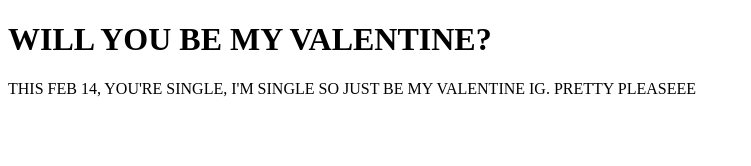
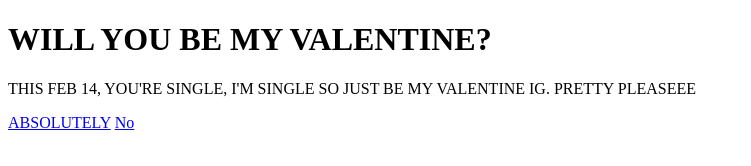
Before and after one commit to Amirthaaaaaa/VALENTINES-DAY-FINAL, a plain HTML site: page index.html in a window 1280 px wide. Shown: the whole page, without its empty margins (0-751 px from the left). Drawn offline with Linux system fonts and the light colour scheme.

Commit message:
Update index.html

```diff
--- a/index.html
+++ b/index.html
@@ -9,3 +9,10 @@
     <div class="container">
         <h1>WILL YOU BE MY VALENTINE?</h1>
         <p>THIS FEB 14, YOU'RE SINGLE, I'M SINGLE SO JUST BE MY VALENTINE IG. PRETTY PLEASEEE</p>
+        <div class="btn"div>
+            <a href="ABSOLUTELY.html">ABSOLUTELY</a>
+            <a href="No.html">No</a>
+        </div>
+    </div>
+</body>
+</html>
```
